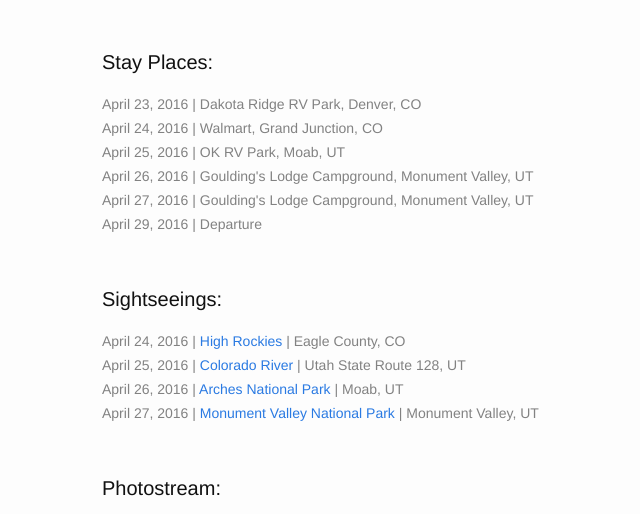
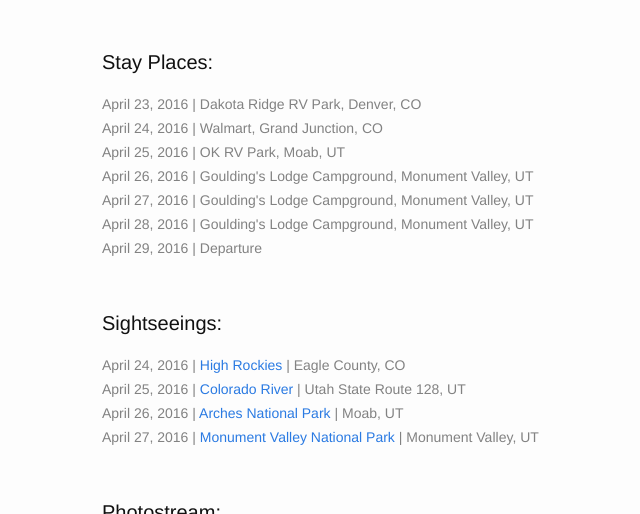
Before and after one commit to wazaahhh/roadmap, a Jekyll site: the page built from _posts/legs/2016-04-10-leg1.md, in a window 1280 px wide and 900 px high, scrolled down 391 px, cut to the strip 44-558 px from the top of the window. Shown: the whole strip, without its empty margins (168-808 px from the left). Built offline with Jekyll 4.4.1, drawn with Linux system fonts in a browser that asks for light colours; a script that is not in the unit is left out.

Commit message:
updated our stay at monument valley

```diff
--- a/_posts/legs/2016-04-10-leg1.md
+++ b/_posts/legs/2016-04-10-leg1.md
@@ -7,7 +7,7 @@
 o_date : "April  23, 2016"
 d_loc: "Monument Valley, UT"
 d_date : "April 26, 2016"
-stay_loc : [{ "type" : "stay", "place" : "Dakota Ridge RV Park, Denver, CO ", "dates" : ["April 23, 2016"]},{ "type" : "stay",  "place" : "Walmart, Grand Junction, CO", "dates" : ["April 24, 2016"]},{ "type" : "stay",  "place" : "OK RV Park, Moab, UT", "dates" : ["April 25, 2016"]},{ "type" : "stay", "place" : "Goulding's Lodge Campground, Monument Valley, UT", "dates" : ["April 26, 2016","April 27, 2016"]}]
+stay_loc : [{ "type" : "stay", "place" : "Dakota Ridge RV Park, Denver, CO ", "dates" : ["April 23, 2016"]},{ "type" : "stay",  "place" : "Walmart, Grand Junction, CO", "dates" : ["April 24, 2016"]},{ "type" : "stay",  "place" : "OK RV Park, Moab, UT", "dates" : ["April 25, 2016"]},{ "type" : "stay", "place" : "Goulding's Lodge Campground, Monument Valley, UT", "dates" : ["April 26, 2016","April 27, 2016","April 28, 2016"]}]
 visit_loc : [{"type" : "visit", "place" : "Eagle County, CO", "dates" : ["April 24, 2016"], "description" : "High Rockies", "url" : "https://en.wikipedia.org/wiki/High_Rockies", "img_url" : "https://upload.wikimedia.org/wikipedia/commons/6/64/Dillon_reservoir.JPG" },{"type" : "visit", "place" : "Utah State Route 128, UT", "dates" : ["April 25, 2016"], "description" : "Colorado River", "url" : "https://en.wikipedia.org/wiki/Utah_State_Route_128", "img_url" : "https://en.wikipedia.org/wiki/Utah_State_Route_128#/media/File:Fishertowers2.jpg" },{"type" : "visit", "place" : "Moab, UT", "dates" : ["April 26, 2016"], "description" : "Arches National Park", "url" : "https://en.wikipedia.org/wiki/Arches_National_Park", "img_url" : "https://upload.wikimedia.org/wikipedia/commons/f/f0/Delicate_arch_sunset.jpg" },{"type" : "visit", "place" : "Monument Valley, UT", "dates" : ["April 27, 2016"], "description" : "Monument Valley National Park", "url" : "https://en.wikipedia.org/wiki/Monument_Valley", "img_url" : "https://upload.wikimedia.org/wikipedia/commons/5/5a/Monument_Valley_2.jpg" },]
 d_img_url : "https://upload.wikimedia.org/wikipedia/commons/1/1a/Monumentvalleyviewfromnorth.jpg"
 s_date : "April 29, 2016"
```
